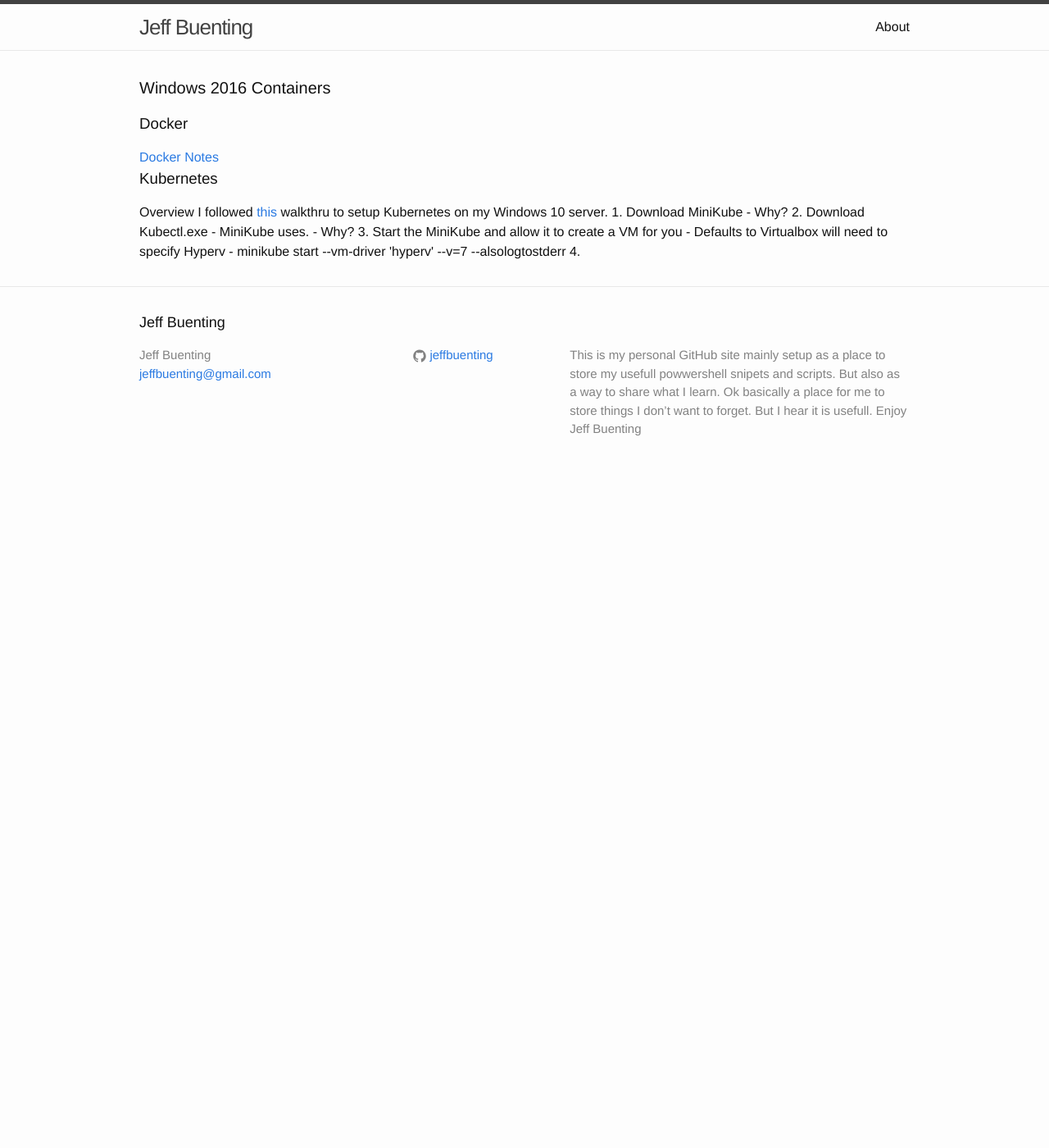
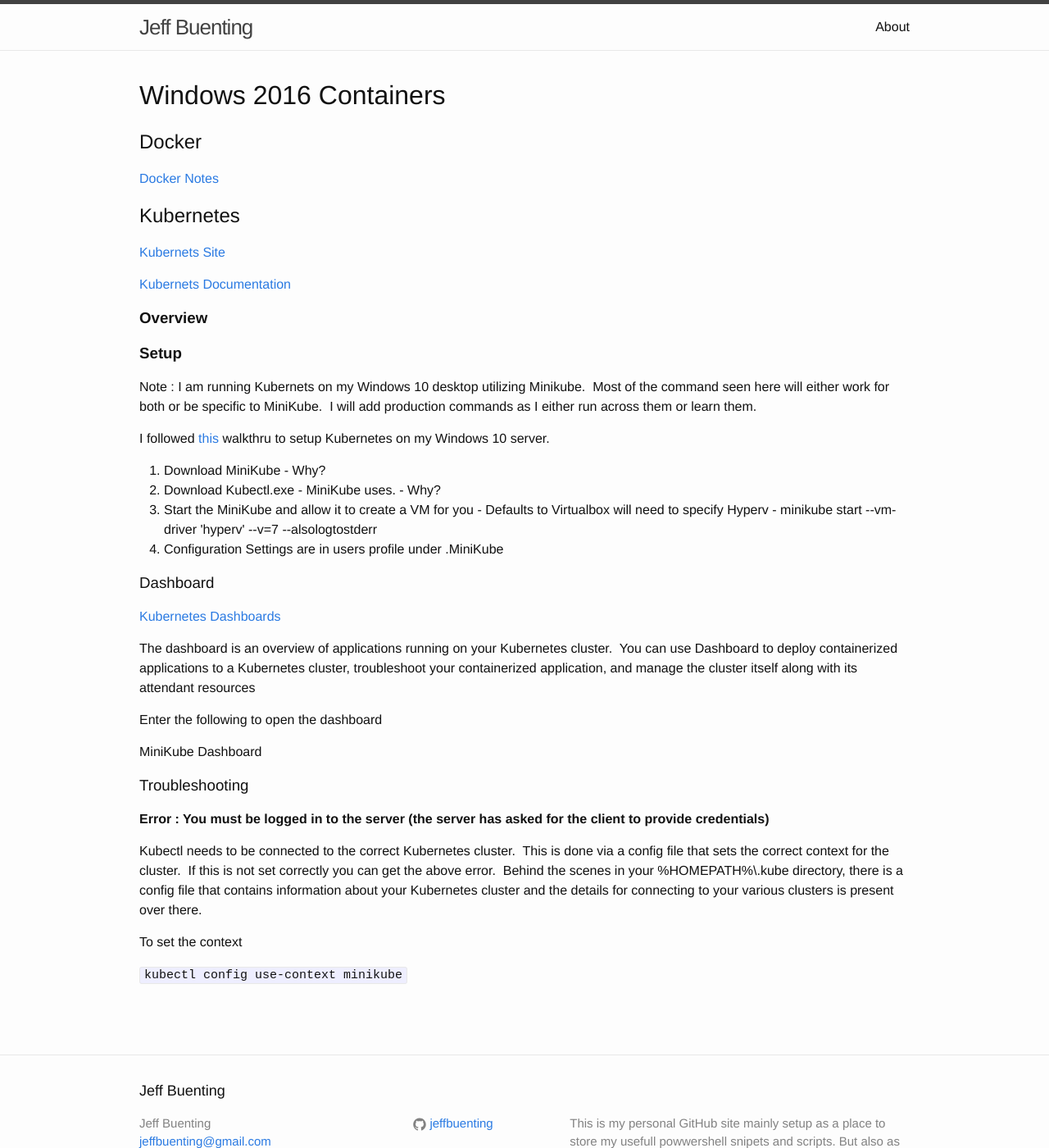
Before and after one commit to jeffbuenting/jeffbuenting.github.io, a Jekyll site: the page built from Articles/WindowsContainers/index.html, in a window 1280 px wide and 1400 px high. Shown: the whole window at 82% size. Built offline with Jekyll 4.4.1, drawn with Linux system fonts in a browser that asks for light colours.

Commit message:
updated docker html code

```diff
--- a/Articles/WindowsContainers/index.html
+++ b/Articles/WindowsContainers/index.html
@@ -2,32 +2,30 @@
 layout: default
 ---
 
-<div class="home">
-
-  <h1 class="page-heading">Windows 2016 Containers</h1>
-
-</div>
-
-<h3>Docker</h3>
-
-<a href="\Articles\Docker\index.html">Docker Notes</a>
-
-
-<h3>Kubernetes</h3>
-
-Overview
-
-I followed <a href = 'https://sharepointforum.org/threads/setting-up-kubernetes-on-windows10-laptop-with-minikube.90677/'>this</a> walkthru to setup Kubernetes on my Windows 10 server.
-
-	1. Download MiniKube
-		- Why?
-
-	2. Download Kubectl.exe
-		- MiniKube uses.
-		- Why?
-
-	3. Start the MiniKube and allow it to create a VM for you
-		- Defaults to Virtualbox  will need to specify Hyperv
-		- minikube start --vm-driver 'hyperv' --v=7 --alsologtostderr
-
-	4.
+<h1 class="home">Windows 2016 Containers</h1>
+<h2>Docker</h2>
+<p><a href="\Articles\Docker\index.html">Docker Notes</a></p>
+<h2>Kubernetes</h2>
+<p><a href="https://kubernetes.io/">Kubernets Site</a></p>
+<p><a href="https://kubernetes.io/docs/home/">Kubernets Documentation</a></p>
+<h3><strong>Overview</strong></h3>
+<h3><strong>Setup</strong></h3>
+<p>Note : I am running Kubernets on my Windows 10 desktop utilizing Minikube.&nbsp; Most of the command seen here will either work for both or be specific to MiniKube.&nbsp; I will add production commands as I either run across them or learn them.</p>
+<p>I followed <a href="https://sharepointforum.org/threads/setting-up-kubernetes-on-windows10-laptop-with-minikube.90677/">this</a> walkthru to setup Kubernetes on my Windows 10 server.</p>
+<ol>
+<li>Download MiniKube - Why?</li>
+<li>Download Kubectl.exe - MiniKube uses. - Why?</li>
+<li>Start the MiniKube and allow it to create a VM for you - Defaults to Virtualbox will need to specify Hyperv - minikube start --vm-driver 'hyperv' --v=7 --alsologtostderr</li>
+<li>Configuration Settings are in users profile under .MiniKube</li>
+</ol>
+<h3>Dashboard</h3>
+<p><a href="https://kubernetes.io/docs/tasks/access-application-cluster/web-ui-dashboard/">Kubernetes Dashboards</a></p>
+<p>The dashboard is an overview of applications running on your Kubernetes cluster.&nbsp; You can use Dashboard to deploy containerized applications to a Kubernetes cluster, troubleshoot your containerized application, and manage the cluster itself along with its attendant resources</p>
+<p>Enter the following to open the dashboard</p>
+<p>MiniKube Dashboard</p>
+<h3>Troubleshooting</h3>
+<p><strong>Error : You must be logged in to the server (the server has asked for the client to provide credentials)</strong></p>
+<p>Kubectl needs to be connected to the correct Kubernetes cluster.&nbsp; This is done via a config file that sets the correct context for the cluster.&nbsp; If this is not set correctly you can get the above error.&nbsp; Behind the scenes in your %HOMEPATH%\.kube directory, there is a config file that contains information about your Kubernetes cluster and the details for connecting to your various clusters is present over there.</p>
+<p>To set the context</p>
+<p><code>kubectl config use-context minikube</code></p>
+<p>&nbsp;</p>
```
